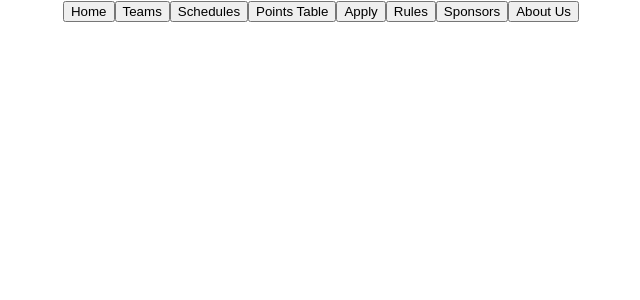
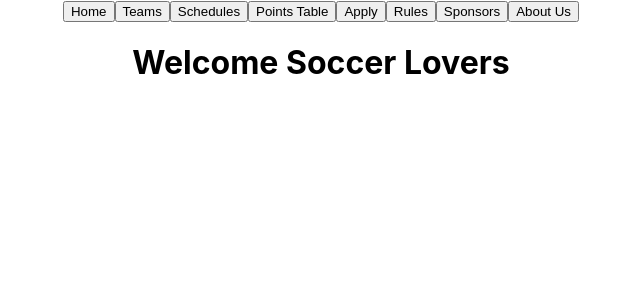
Before and after one commit to darshinshah/SER-515-Group-17, a React (Create React App) app in the folder frontend/: page / in a window 1280 px wide. Shown: the top 300 px of the page, without its empty margins (319-959 px from the left). Built offline with nearby package versions, Linux system fonts and the light colour scheme.

Commit message:
Added folder components and Greeting component

```diff
--- a/frontend/src/App.js
+++ b/frontend/src/App.js
@@ -1,5 +1,6 @@
 import logo from './logo.svg';
 import './App.css';
+import Greet from './Components/Greet'
 
 function App() {
   function openAboutUs(){
@@ -7,20 +8,6 @@ function App() {
   }
   return (
     <div className="App">
-      {/* <header className="App-header">
-        <img src={logo} className="App-logo" alt="logo" />
-        <p>
-          Edit <code>src/App.js</code> and save to reload.
-        </p>
-        <a
-          className="App-link"
-          href="https://reactjs.org"
-          target="_blank"
-          rel="noopener noreferrer"
-        >
-          Learn React
-        </a>
-      </header> */}
       <button>
         Home
       </button>
@@ -47,6 +34,8 @@ function App() {
         About Us
       </button>
 
+      <Greet></Greet>
+
     </div>
   );
 }
--- /dev/null
+++ b/frontend/src/Components/Greet.js
@@ -0,0 +1,8 @@
+import React from 'react';
+
+
+function Greet(){
+    return <h1> Welcome Soccer Lovers</h1>
+}
+
+export default Greet;
```
